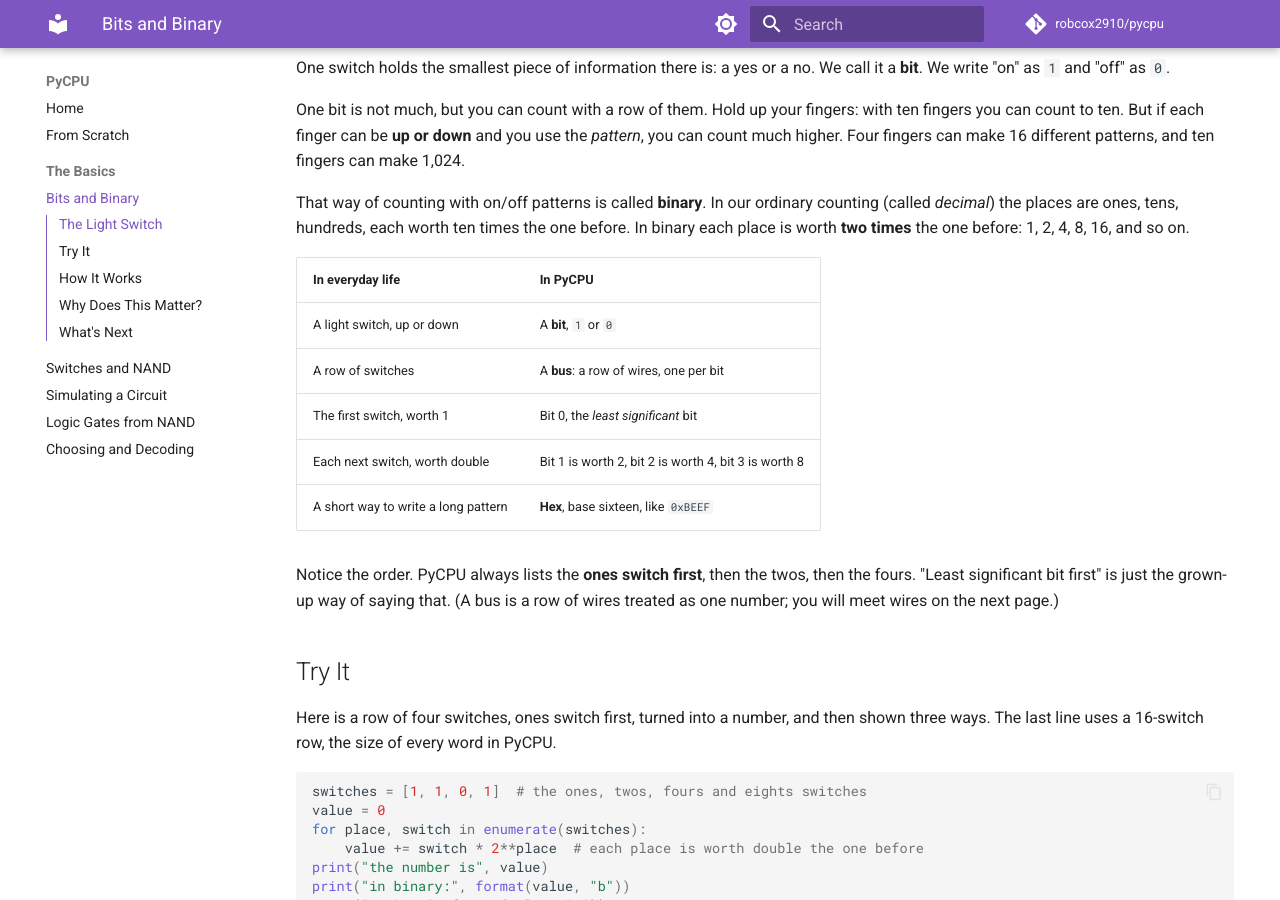
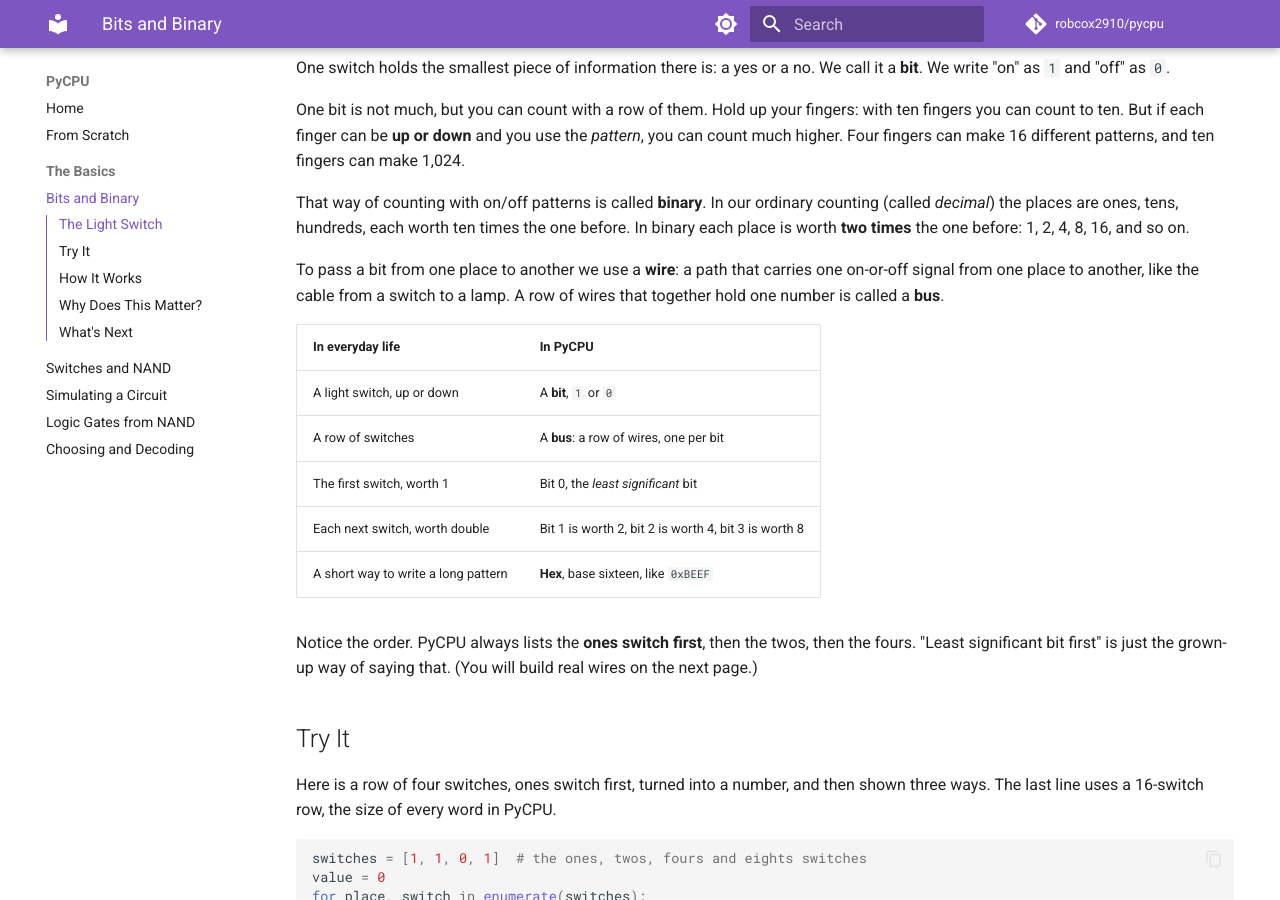
Before and after one commit to robcox2910/pycpu, an MkDocs documentation site: the page built from docs/concepts/bits-and-binary.md, in a window 1280 px wide and 900 px high, scrolled down 268 px. Built offline with MkDocs 1.6.1 and Material for MkDocs 9.7.7, drawn with Linux system fonts in a browser that asks for light colours; comment, search, counter and statistics services are not loaded.

Commit message:
docs: explain wire at first use in bits-and-binary
Co-Authored-By: Claude Opus 5.5 <noreply@anthropic.com>

```diff
--- a/docs/concepts/bits-and-binary.md
+++ b/docs/concepts/bits-and-binary.md
@@ -21,6 +21,10 @@ ordinary counting (called *decimal*) the places are ones, tens, hundreds,
 each worth ten times the one before. In binary each place is worth **two
 times** the one before: 1, 2, 4, 8, 16, and so on.
 
+To pass a bit from one place to another we use a **wire**: a path that carries
+one on-or-off signal from one place to another, like the cable from a switch
+to a lamp. A row of wires that together hold one number is called a **bus**.
+
 | In everyday life | In PyCPU |
 |------------------|----------|
 | A light switch, up or down | A **bit**, `1` or `0` |
@@ -31,8 +35,7 @@ times** the one before: 1, 2, 4, 8, 16, and so on.
 
 Notice the order. PyCPU always lists the **ones switch first**, then the twos,
 then the fours. "Least significant bit first" is just the grown-up way of
-saying that. (A bus is a row of wires treated as one number; you will meet wires on the
-next page.)
+saying that. (You will build real wires on the next page.)
 
 ## Try It
 
```
